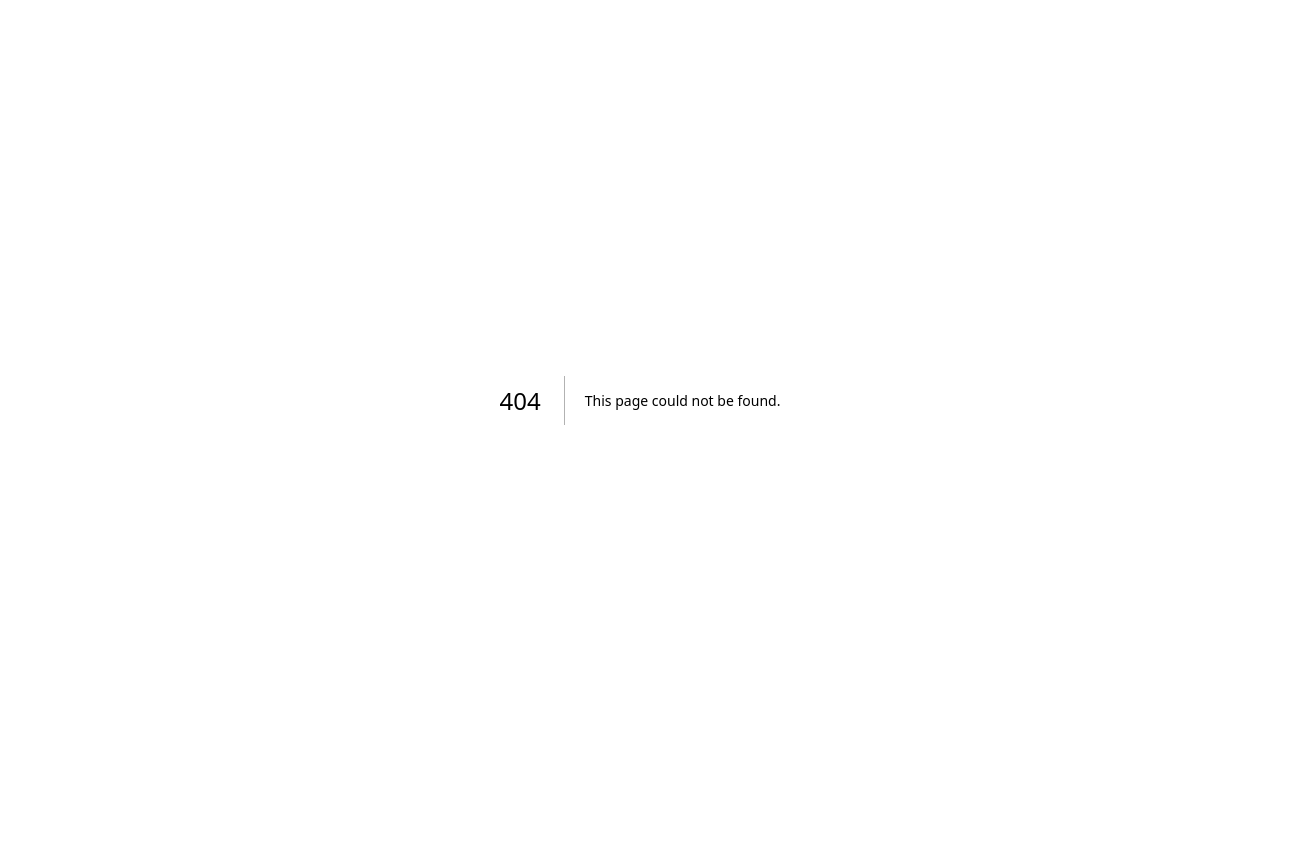
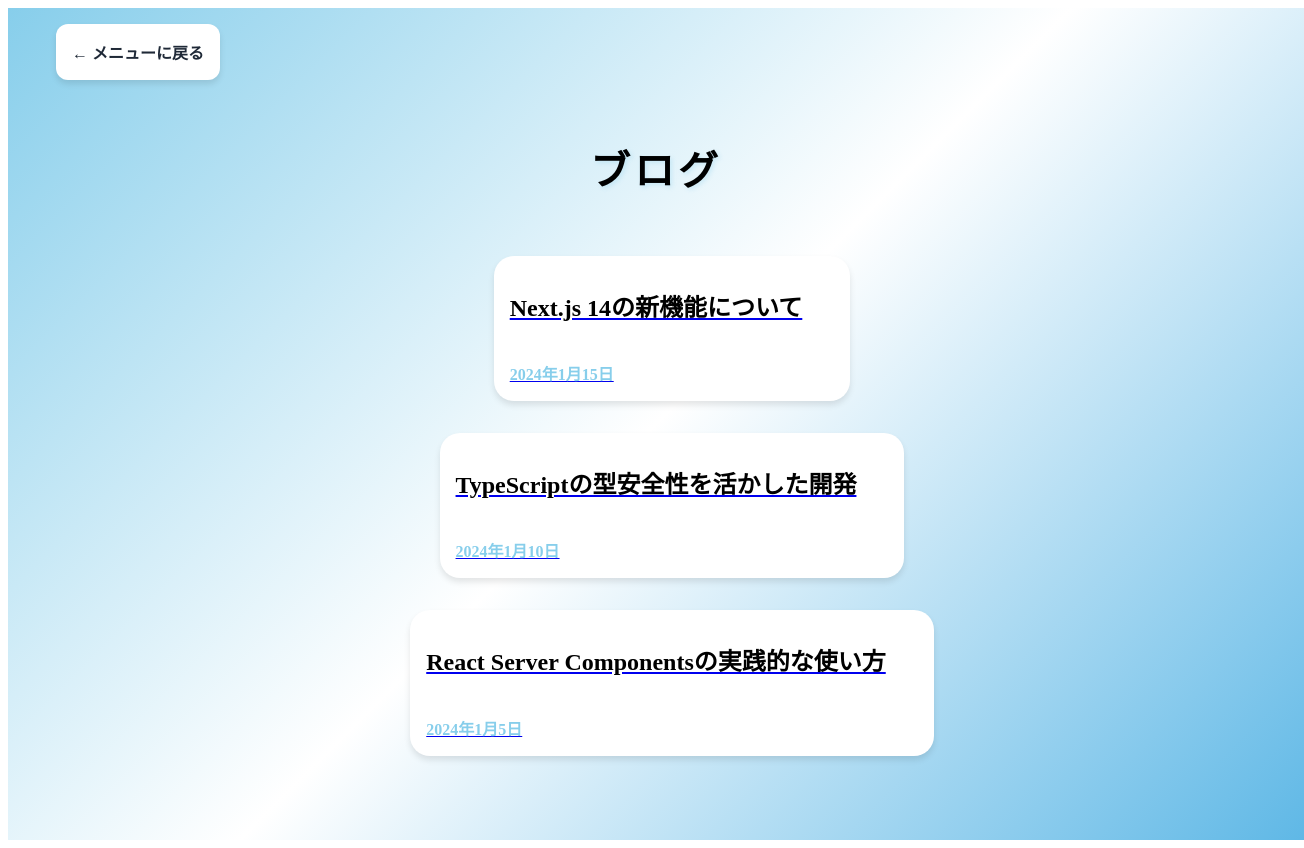
Before and after one commit to yutomiyake-pf/homepage, a Next.js app: page /blog in a window 1280 px wide. Before the commit this address had no page. Shown: the whole page, 1304 px wide, since content can reach past the window. Before the commit the page ends 800 px from the top, so only its background shows below. Built offline with nearby package versions, Linux system fonts and the light colour scheme.

Commit message:
ブログページ作成

```diff
--- /dev/null
+++ b/src/app/_features/blog/BlogContainer/index.tsx
@@ -0,0 +1,52 @@
+import { ReactNode } from "react";
+import styles from "./styles.module.css";
+import { Header } from "@/app/_components/Header";
+import Link from "next/link";
+
+export const BlogContainer = (): ReactNode => {
+  const posts = [
+    {
+      title: "Next.js 14の新機能について",
+      date: "2024-01-15",
+      displayDate: "2024年1月15日",
+      url: "https://example.com/nextjs-14-features",
+    },
+    {
+      title: "TypeScriptの型安全性を活かした開発",
+      date: "2024-01-10",
+      displayDate: "2024年1月10日",
+      url: "https://example.com/typescript-type-safety",
+    },
+    {
+      title: "React Server Componentsの実践的な使い方",
+      date: "2024-01-05",
+      displayDate: "2024年1月5日",
+      url: "https://example.com/react-server-components",
+    },
+  ];
+
+  return (
+    <main className={styles.section}>
+      <div className={styles.sectionContent}>
+        <Header title="ブログ" />
+        <section className={styles.blogContainer} aria-label="ブログ記事一覧">
+          {posts.map((post, index) => (
+            <Link
+              key={index}
+              href={post.url}
+              target="_blank"
+              rel="noopener noreferrer"
+            >
+              <article className={styles.blogPost}>
+                <h2 className={styles.blogTitle}>{post.title}</h2>
+                <time className={styles.blogDate} dateTime={post.date}>
+                  {post.displayDate}
+                </time>
+              </article>
+            </Link>
+          ))}
+        </section>
+      </div>
+    </main>
+  );
+};
--- /dev/null
+++ b/src/app/_features/blog/BlogContainer/styles.module.css
@@ -0,0 +1,98 @@
+.section {
+  width: 100%;
+  min-height: 100dvh;
+  background: var(--background-linear-gradient-skyblue);
+  padding: var(--padding);
+}
+
+.sectionContent {
+  max-width: var(--max-content-width);
+  margin: 0 auto;
+  position: relative;
+  display: flex;
+  flex-direction: column;
+  gap: var(--gap-xl);
+}
+
+/* backButtonをflexboxとgapで構成 */
+.backButton {
+  display: inline-flex;
+  align-items: center;
+  gap: var(--gap-xs);
+  padding: var(--spacing-sm) var(--spacing-lg);
+  background: var(--color-white);
+  color: var(--color-gray-800);
+  text-decoration: none;
+  border-radius: var(--border-radius-md);
+  font-weight: 600;
+  box-shadow: var(--shadow-md);
+  transition: all 0.3s ease;
+  align-self: flex-start;
+}
+
+.backButton:hover {
+  background: var(--color-primary-skyblue);
+  color: var(--color-white);
+  transform: translateX(-5px);
+}
+
+.sectionTitle {
+  font-size: var(--font-size-4xl);
+  font-weight: 900;
+  color: var(--color-black);
+  text-align: center;
+  text-transform: uppercase;
+  letter-spacing: 0.1em;
+  text-shadow: var(--text-shadow);
+}
+
+/* blogContainerをgapで構成 */
+.blogContainer {
+  width: 100%;
+  display: flex;
+  flex-direction: column;
+  align-items: center;
+  justify-content: center;
+  gap: var(--gap-xl);
+}
+
+/* blogPostをgapで構成 */
+.blogPost {
+  position: relative;
+  width: 100%;
+  background: var(--color-white);
+  padding: var(--padding);
+  border-radius: var(--border-radius-lg);
+  box-shadow: var(--shadow-md);
+  transition: all 0.3s ease;
+  cursor: pointer;
+  display: flex;
+  flex-direction: column;
+  gap: var(--gap-md);
+}
+
+.blogPost:hover {
+  transform: translateX(10px);
+  box-shadow: var(--shadow-xl);
+}
+
+.blogTitle {
+  font-size: var(--font-size-xl);
+  font-weight: 700;
+  color: var(--color-black);
+  line-height: 1.4;
+}
+
+.blogDate {
+  display: block;
+  font-size: var(--font-size-md);
+  color: var(--color-primary-skyblue);
+  font-weight: 600;
+}
+
+@media (max-width: 768px) {
+  .blogPost {
+    flex-direction: column;
+    gap: var(--gap-md);
+  }
+}
--- /dev/null
+++ b/src/app/blog/page.tsx
@@ -0,0 +1,8 @@
+import { NextPage } from "next";
+import { BlogContainer } from "../_features/blog/BlogContainer";
+
+const Page: NextPage = () => {
+  return <BlogContainer key={Date.now()} />;
+};
+
+export default Page;
```
